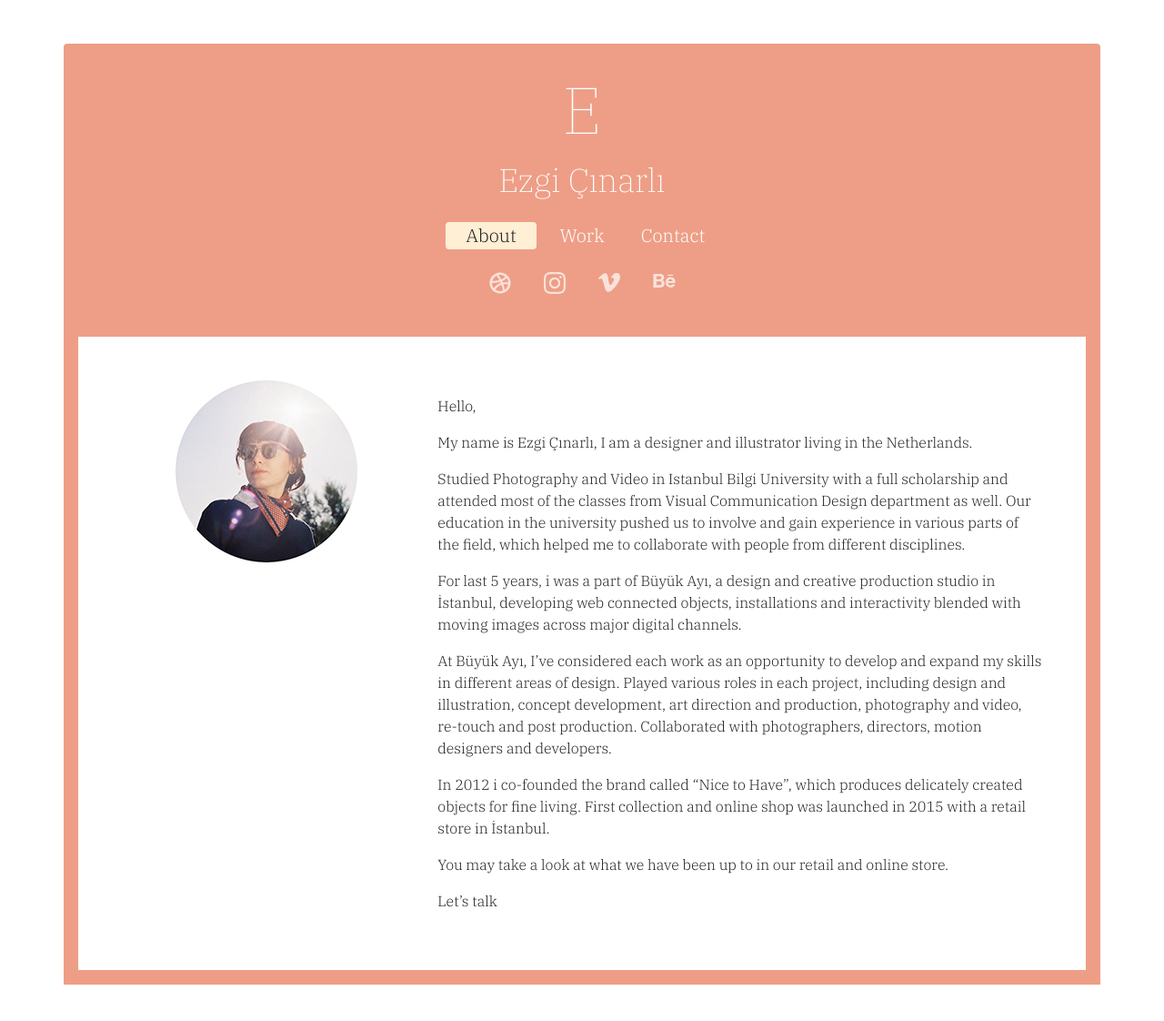
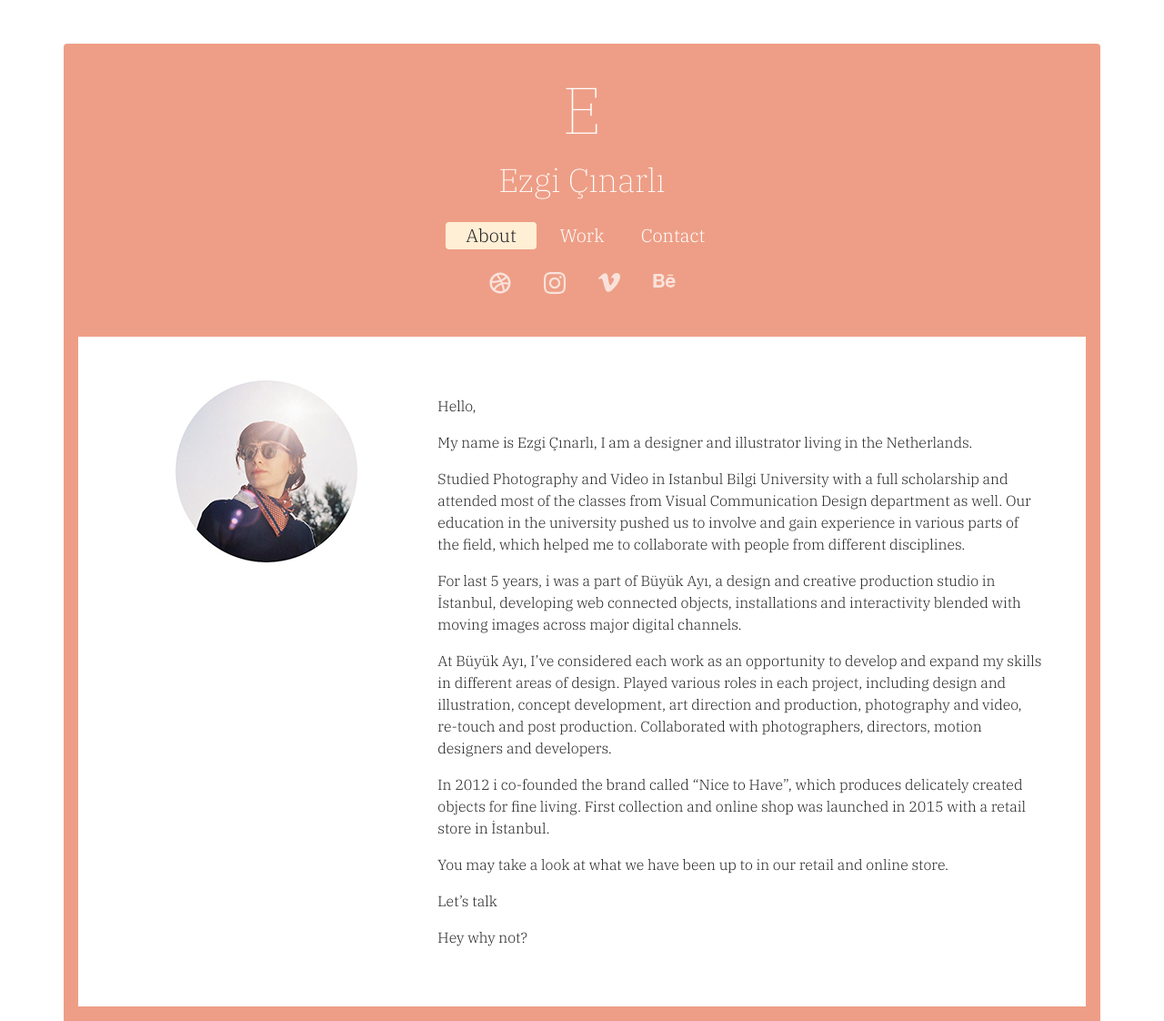
Before and after one commit to laygir/grey, a Jekyll site: the page built from about.md, in a window 1280 px wide. Shown: the whole page at 91% size. Built offline with Jekyll 4.4.1, drawn with Linux system fonts in a browser that asks for light colours; some web fonts are replaced; before the commit the page ends 1082 px from its top, so only the background shows below that.

Commit message:
Update from Forestry.io - Updated about.md

```diff
--- a/about.md
+++ b/about.md
@@ -1,11 +1,10 @@
 ---
 layout: page
 title: About
-permalink: /about/
+permalink: "/about/"
 image: ezgi-cinarli-profile.jpg
 order: 1
 ---
-
 Hello,
 
 My name is Ezgi Çınarlı, I am a designer and illustrator living in the Netherlands.
@@ -20,5 +19,6 @@ In 2012 i co-founded the brand called “Nice to Have”, which produces delicat
 
 You may take a look at what we have been up to in our retail and online store.
 
+[Let's talk](/contact/)
 
-[Let's talk](/contact/)
+Hey why not?
```
